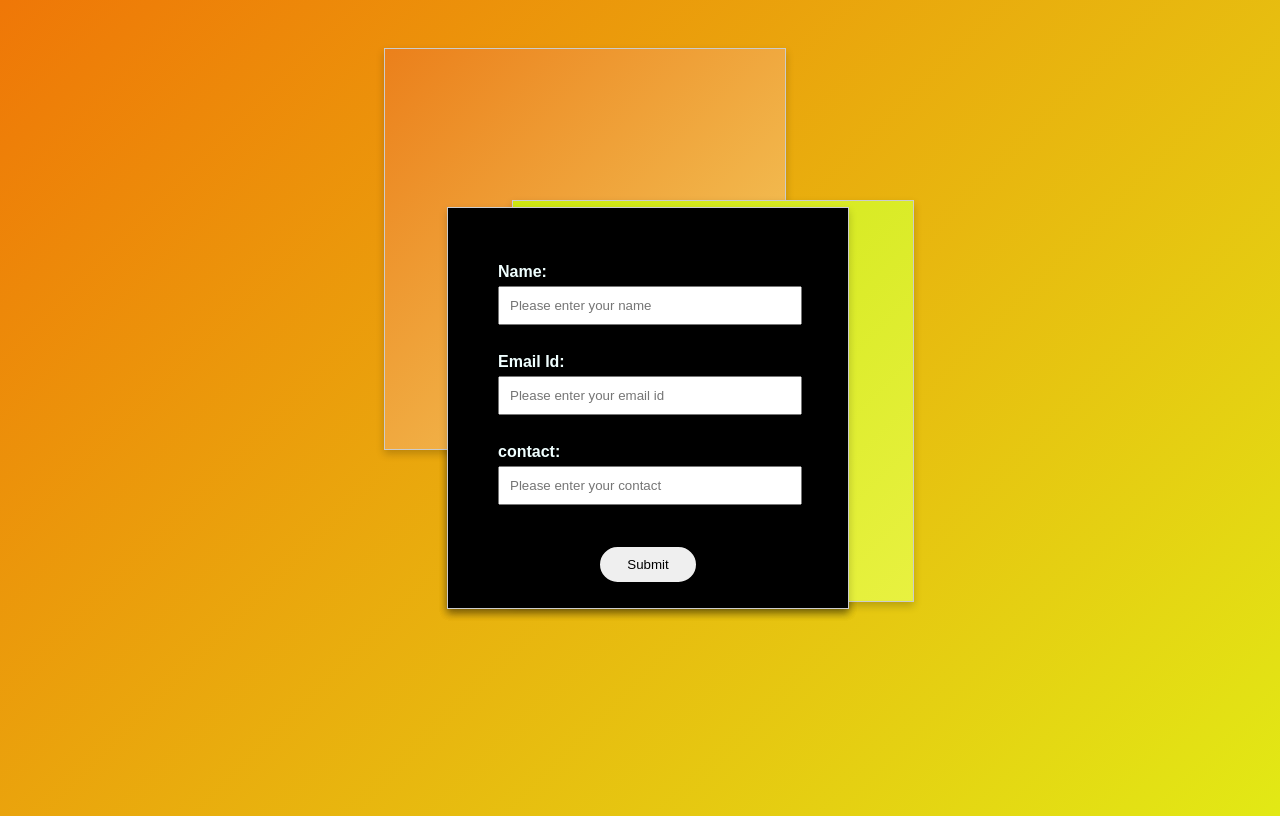
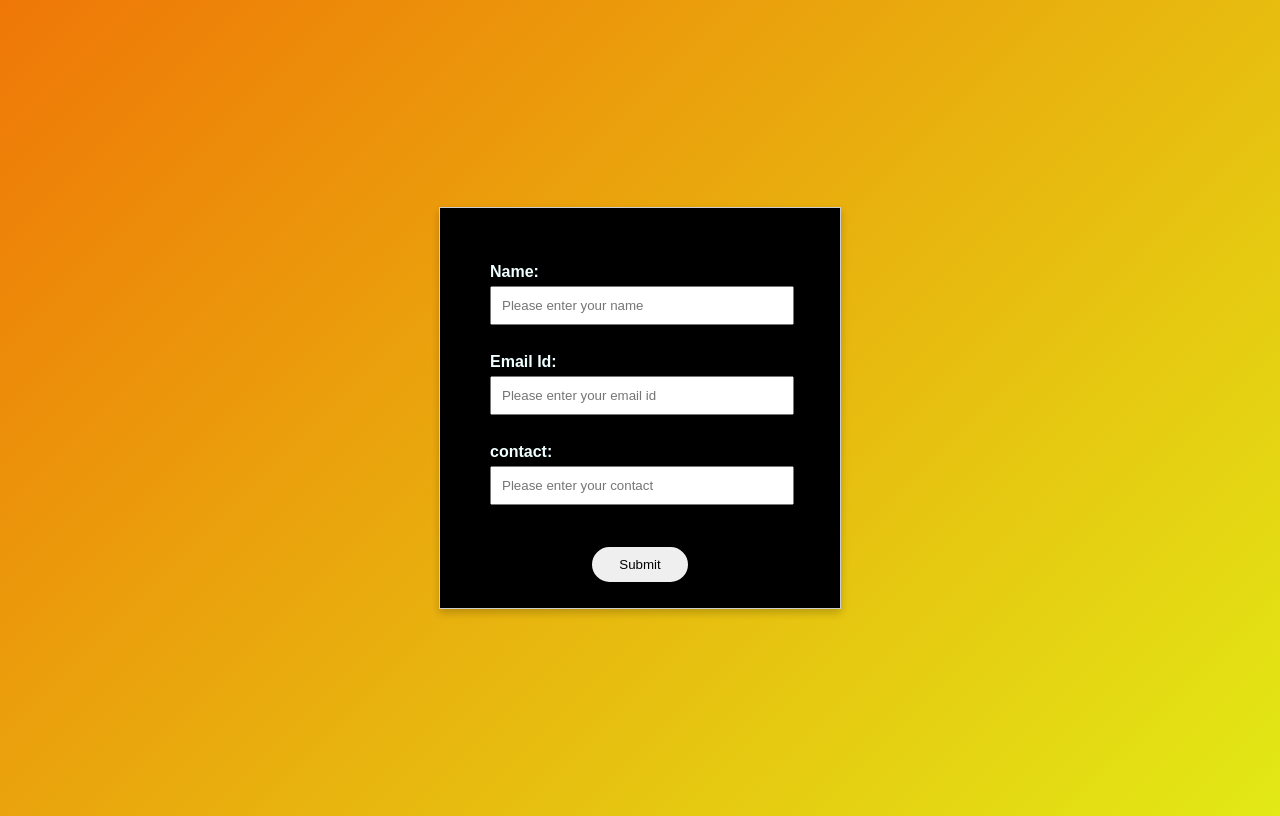
Before and after one commit to Muthupriya-1518/zen-task1, a plain HTML site: page index.html in a window 1280 px wide. Drawn offline with Linux system fonts and the light colour scheme.

Commit message:
New changes to the html code

```diff
--- a/index.html
+++ b/index.html
@@ -1,10 +1,17 @@
 <!DOCTYPE html>
 <html lang="en">
+
 <head>
   <meta charset="UTF-8" />
   <meta name="viewport" content="width=device-width, initial-scale=1.0" />
   <title>User Details</title>
   <style>
+    html {
+      display: flex;
+      flex-direction: column;
+      align-items: center;
+    }
+
     body {
       height: 100vh;
       width: 100vw;
@@ -12,11 +19,9 @@
       flex-direction: row;
       justify-content: center;
       align-items: center;
-        background: linear-gradient(
-          135deg,
+      background: linear-gradient(135deg,
           rgb(239, 119, 7),
-          rgb(226, 233, 21)
-        );
+          rgb(226, 233, 21));
     }
 
     div {
@@ -66,74 +71,21 @@
     input {
       padding: 10px;
     }
-
-      .divstyle {
-        background: linear-gradient(
-          135deg,
-          rgb(235, 128, 27),
-          rgb(245, 210, 100)
-        );
-        background-color: aqua;
-        position: fixed;
-        left: 30vw;
-        top: 1%;
-      }
-
-      .div2 {
-        background: linear-gradient(
-          135deg,
-          rgb(205, 230, 17),
-          rgb(232, 241, 64)
-        );
-        background-color: aqua;
-        position: fixed;
-        left: 40vw;
-        top: 20%;
-      }
-      .parent {
-        display: flex;
-        justify-content: center;
-        align-items: center;
-        flex-wrap: wrap;
-      }
   </style>
 </head>
 
 <body>
-    <div class="parent">
-      <div class="div1"></div>
-      <div class="divstyle"></div>
-      <div class="div2"></div>
-    </div>
-
   <div>
     <form>
       <label for="username"><b>Name:</b></label>
-        <input
-          type="textbox"
-          id="username"
-          name="username"
-          placeholder="Please enter your name"
-          required
-        /><br />
+      <input type="textbox" id="username" name="username" placeholder="Please enter your name" required /><br />
       <label for="Email"><b>Email Id:</b></label>
-        <input
-          type="email"
-          id="Email"
-          name="Email"
-          placeholder="Please enter your email id"
-          required
-        /><br />
+      <input type="email" id="Email" name="Email" placeholder="Please enter your email id" required /><br />
       <label for="contact"><b>contact:</b></label>
-        <input
-          type="tel"
-          id="contact"
-          name="contact"
-          placeholder="Please enter your contact"
-          required
-        />
+      <input type="tel" id="contact" name="contact" placeholder="Please enter your contact" required />
       <button type="submit">Submit</button>
     </form>
   </div>
 </body>
+
 </html>
```
Lines whose indentation alone changed are shown as unchanged.
